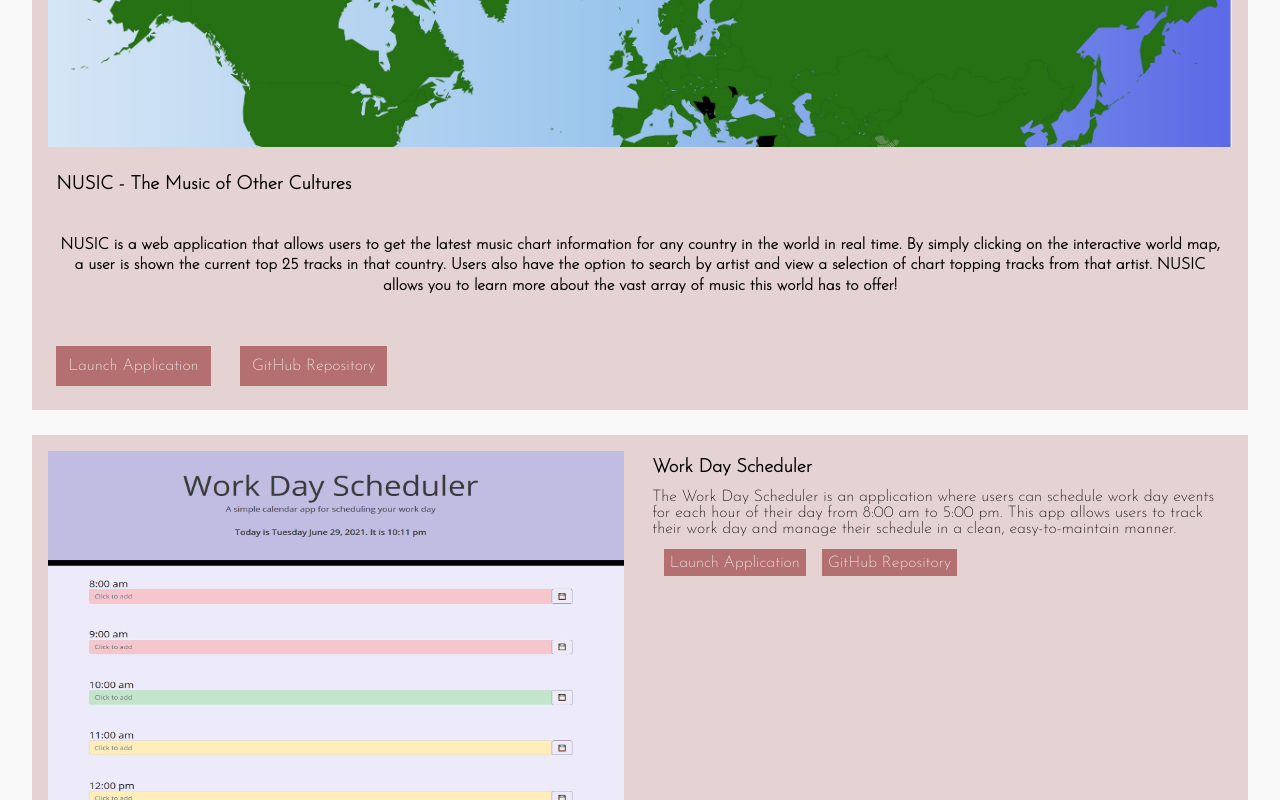
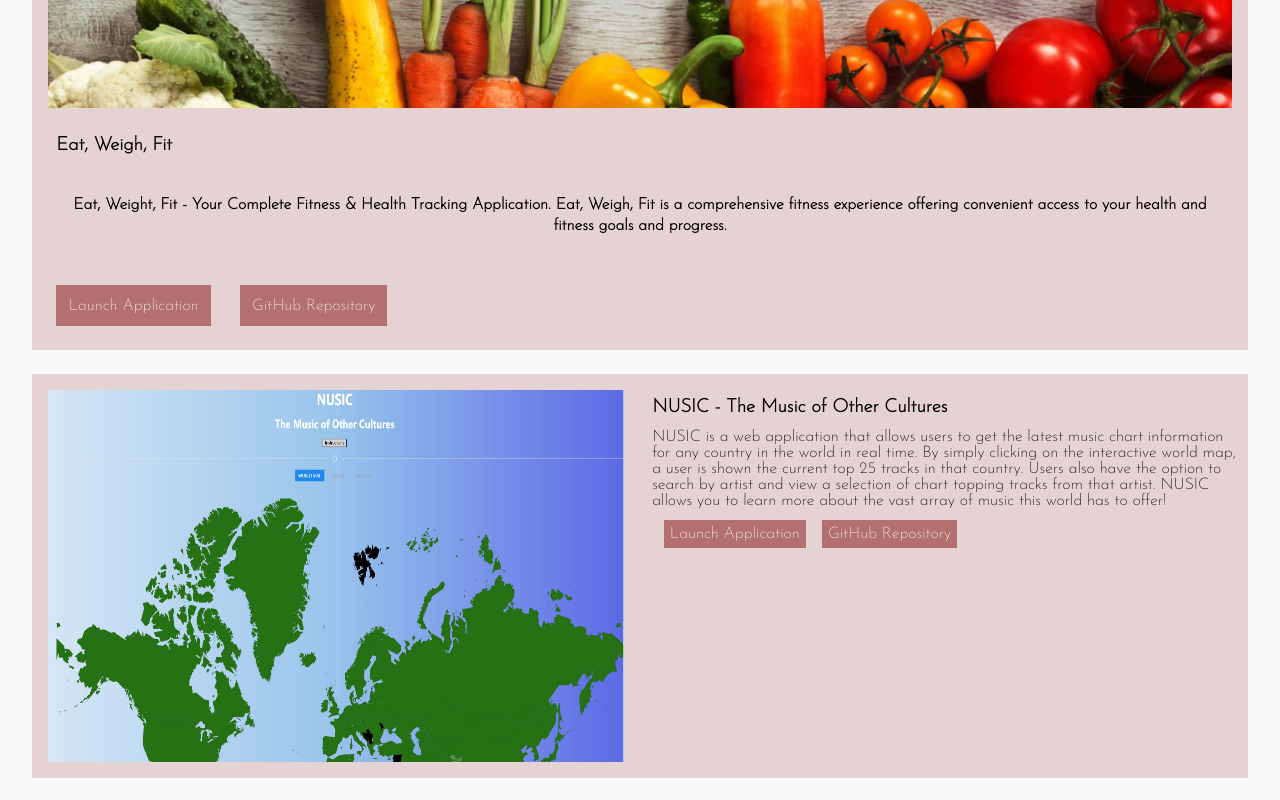
Before and after one commit to mtkfolger/MichaelFolgerPortfolio, a plain HTML site: page index.html in a window 1280 px wide. Shown: the part 1480-2280 px from the top of the page. Drawn offline with nearby package versions, Linux system fonts and the light colour scheme; a web font is replaced by a local one.

Commit message:
Updated with latest project information

```diff
--- a/index.html
+++ b/index.html
@@ -73,13 +73,24 @@ when scrolled past-->
 <br>
 <br>
     <section class="cardTop1" data-aos="fade-down">
-        <a href="https://mtkfolger.github.io/NUSIC" rel="noreferrer" target="_blank"><img src="Images/NUSIC.JPG" alt="NUSIC_Site"></a>
+        <a href="https://eatweightfit.herokuapp.com/" rel="noreferrer" target="_blank"><img src="Images/EWF_Snip.JPG" alt="EWF_Site"></a>
     </section>
 
     <section class="cardTop2" data-aos="fade-down">
         <div>
+            <h3>Eat, Weigh, Fit</h3>
+            <br>
+                <p> Eat, Weight, Fit - Your Complete Fitness & Health Tracking Application. Eat, Weigh, Fit is a comprehensive fitness experience offering convenient access to your health and fitness goals and progress.
+                </p>
+                <a href="https://eatweightfit.herokuapp.com/" rel="noreferrer" target="_blank" class="button">Launch Application</a>
+                <a href="https://github.com/mtkfolger/EatWeighFit" rel="noreferrer" target="_blank" class="button">GitHub Repository</a>
+        </div>
+    </section>
+
+    <section class="card" data-aos="fade-down">
+        <a class="imglink" href="https://mtkfolger.github.io/NUSIC" rel="noreferrer" target="_blank"><img src="Images/NUSIC.JPG" alt="NUSIC_Site"></a>
+        <div>
             <h3>NUSIC - The Music of Other Cultures</h3>
-            <br>
                 <p> NUSIC is a web application that allows users to get the latest music chart information for any country in the world in real time. By simply clicking on the interactive world map, a user is shown the current top 25 tracks in that country. Users also have the option to search by artist and view a selection of chart topping tracks from that artist. NUSIC allows you to learn more about the vast array of music this world has to offer!
                 </p>
                 <a href="https://mtkfolger.github.io/NUSIC" rel="noreferrer" target="_blank" class="button">Launch Application</a>
```
Also changed, not shown: Images/EWF_Snip.JPG (added).
